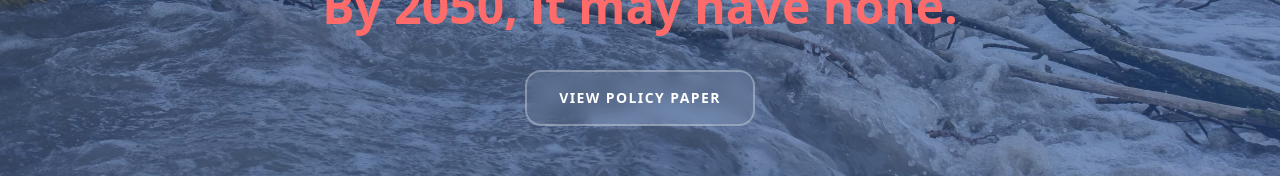
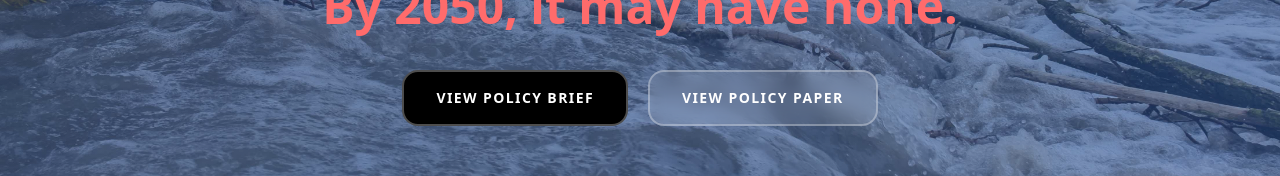
Before and after one commit to 00Shawon/Sundorban, a React (Vite) app: page / in a window 1280 px wide. Shown: the part 403-579 px from the top of the page. Built offline with nearby package versions, Linux system fonts and the light colour scheme.

Commit message:
policy brief added

```diff
--- a/src/components/Hero.jsx
+++ b/src/components/Hero.jsx
@@ -33,7 +33,7 @@ function Hero() {
 
         {/* CTA Button */}
         <motion.div
-          className="mt-10 flex justify-center"
+          className="mt-10 flex gap-5 justify-center"
           initial={{ opacity: 0, y: 20 }}
           animate={{ opacity: 1, y: 0 }}
           transition={{ duration: 0.8, delay: 0.8 }}
@@ -41,8 +41,16 @@ function Hero() {
           <a
             target="_blank"
             rel="noopener noreferrer"
-            href="https://docs.google.com/document/d/1Xct2rn1e_d7IKZA-6XgXoUqIiT50HygyQN_dx6k6b68/edit?usp=sharing"
-            className="px-8 py-4 border-2 border-white/30 text-white rounded-2xl font-bold hover:border-secondary hover:text-secondary transition-all duration-300 text-center text-sm tracking-widest backdrop-blur-sm bg-white/5 hover:bg-white/10"
+            href="https://drive.google.com/file/d/1AAdNpy062D9JYnmDp9hC2PNkA-lt83pa/view?usp=sharing"
+            className="px-8 py-4 border-2 border-white/30 text-white bg-black rounded-2xl font-bold transition-all duration-300 text-center text-sm tracking-widest backdrop-blur-sm hover:bg-white/10"
+          >
+            VIEW POLICY BRIEF
+          </a>
+          <a
+            target="_blank"
+            rel="noopener noreferrer"
+            href="https://drive.google.com/file/d/16-S70b48NDjeVdtzMvjAAX-zhnMd4-Q7/view?usp=sharing"
+            className="px-8 py-4 border-2 border-white/30 text-white hover:bg-black rounded-2xl font-bold transition-all duration-300 text-center text-sm tracking-widest backdrop-blur-sm bg-white/10"
           >
             VIEW POLICY PAPER
           </a>
```
